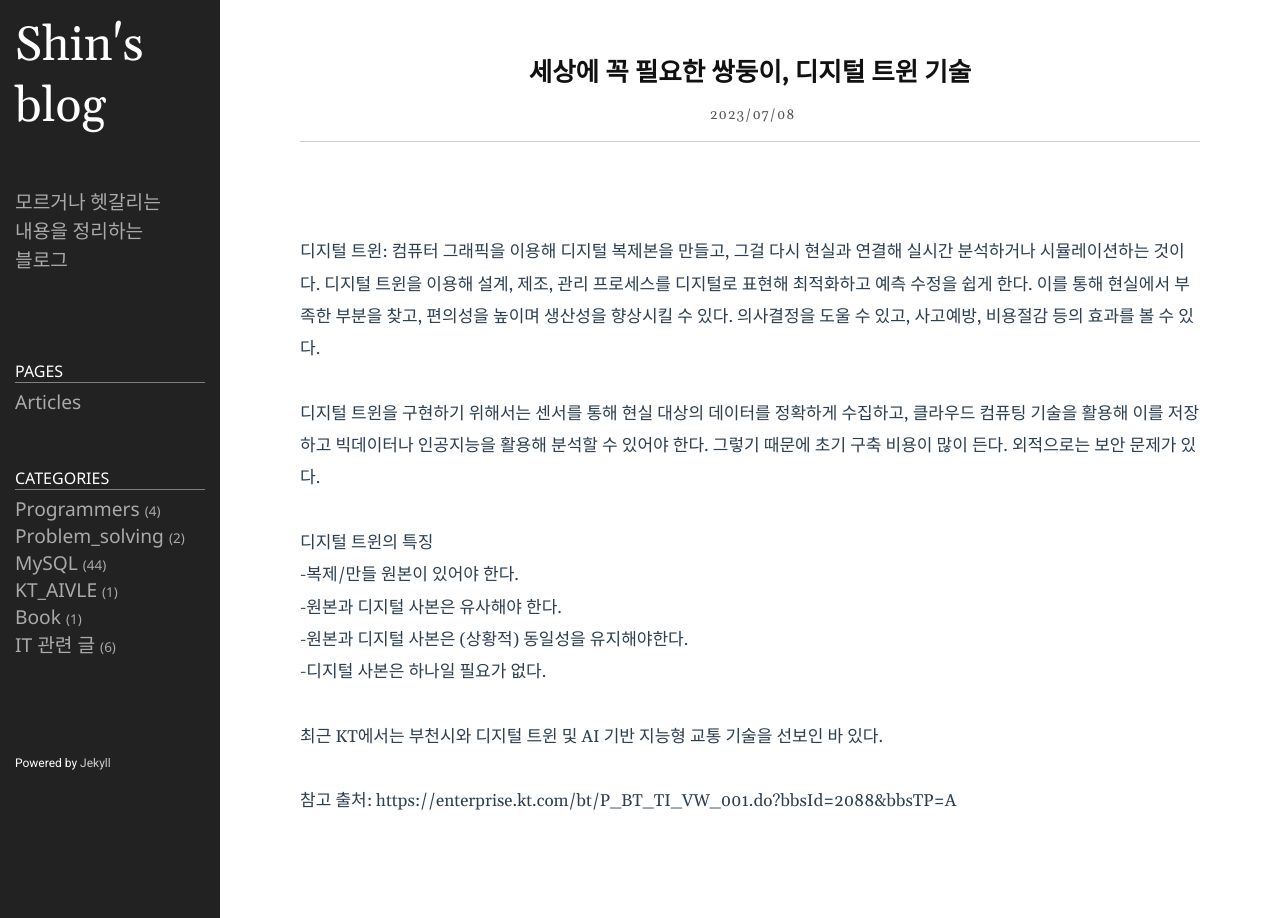
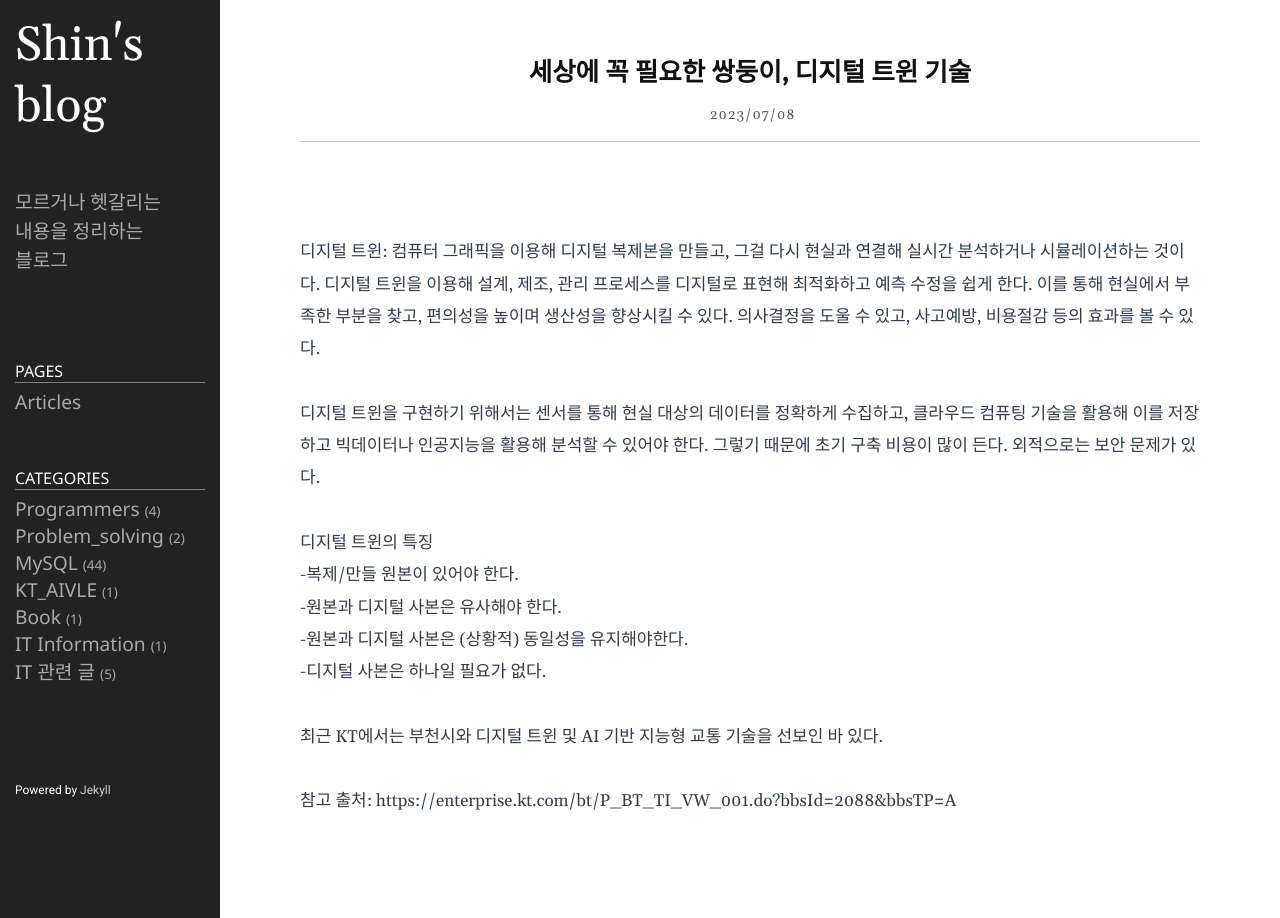
Before and after one commit to shina1221/shina1221.github.io, a Jekyll site: the page built from _posts/IT 관련 글/2023-07-08-세상에 꼭 필요한 쌍둥이 디지털 트윈 기술.markdown, in a window 1280 px wide. Built offline with Jekyll 4.4.1, drawn with Linux system fonts in a browser that asks for light colours.

Commit message:
Update 2023-07-08-세상에 꼭 필요한 쌍둥이 디지털 트윈 기술.markdown

```diff
--- a/_posts/IT 관련 글/2023-07-08-세상에 꼭 필요한 쌍둥이 디지털 트윈 기술.markdown
+++ b/_posts/IT 관련 글/2023-07-08-세상에 꼭 필요한 쌍둥이 디지털 트윈 기술.markdown
@@ -2,7 +2,7 @@
 layout: post
 title: 세상에 꼭 필요한 쌍둥이, 디지털 트윈 기술
 date: 2023-07-08 19:20:23 +0900
-category: IT 관련 글
+category: IT Information
 ---
 <br>
 디지털 트윈: 컴퓨터 그래픽을 이용해 디지털 복제본을 만들고, 그걸 다시 현실과 연결해 실시간 분석하거나 시뮬레이션하는 것이다. 디지털 트윈을 이용해 설계, 제조, 관리 프로세스를 디지털로 표현해 최적화하고 예측 수정을 쉽게 한다. 이를 통해 현실에서 부족한 부분을 찾고, 편의성을 높이며 생산성을 향상시킬 수 있다. 의사결정을 도울 수 있고, 사고예방, 비용절감 등의 효과를 볼 수 있다.
```
